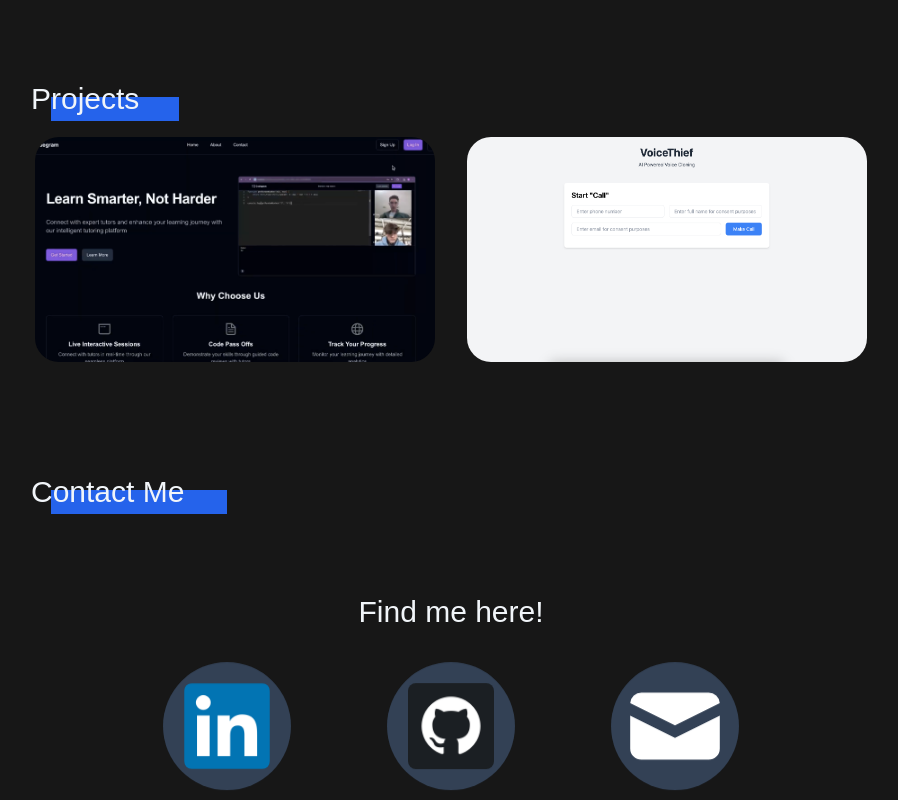
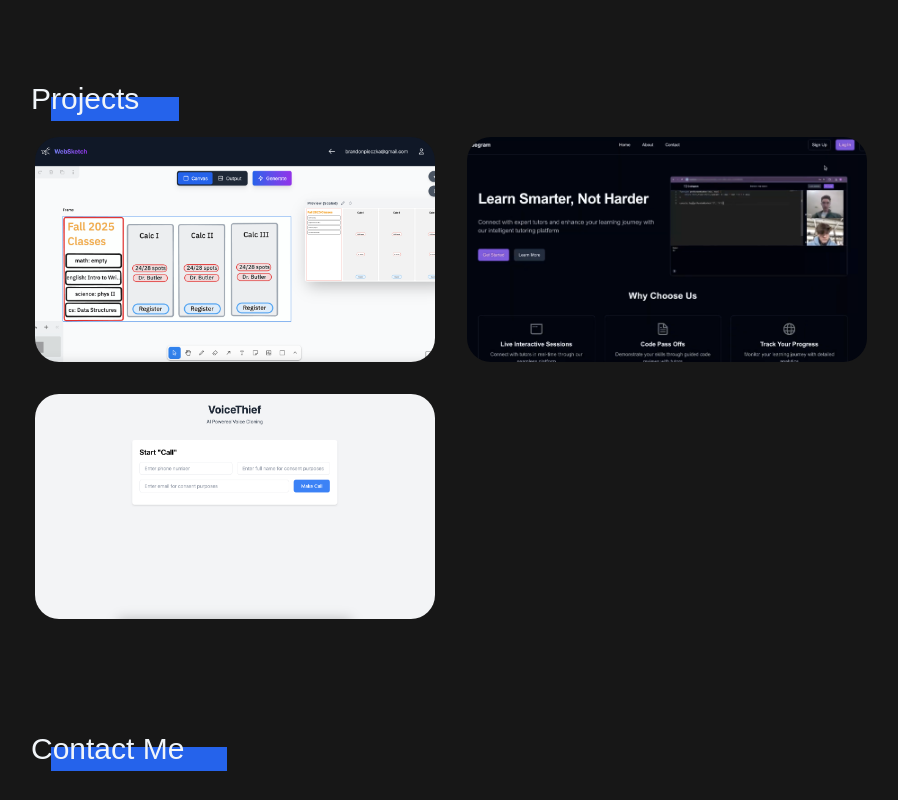
Before and after one commit to Bardemic/Portfolio, a React (Vite) app: page / in a window 1280 px wide. Shown: the part 1900-2700 px from the top of the page, without its empty margins (189-1087 px from the left). Built offline with nearby package versions, Linux system fonts and the light colour scheme; a web font is replaced by a local one.

Commit message:
frontend changes

```diff
--- a/src/Components/ProjectCard.jsx
+++ b/src/Components/ProjectCard.jsx
@@ -1,4 +1,4 @@
-export default function ProjectCard({imageLink, text}) {
+export default function ProjectCard({imageLink, link, text}) {
     return (
         <div className="w-full group relative">
             <div className="aspect-video rounded-3xl overflow-hidden">
@@ -8,8 +8,16 @@ export default function ProjectCard({imageLink, text}) {
                     className="w-full h-full object-cover"
                 />
             </div>
-            <div className="text-blue-500 bg-black absolute bottom-0 w-full group-hover:opacity-100 rounded-b-3xl p-2.5 px-4 opacity-0 animation delay-50 duration-300 group-hover:text-opacity-100 group-hover:bg-opacity-80">
-                {text}
+            <div className="text-blue-500 flex justify-between items-center bg-black absolute bottom-0 w-full group-hover:opacity-100 rounded-b-3xl p-2.5 px-4 opacity-0 animation delay-50 duration-300 group-hover:text-opacity-100 group-hover:bg-opacity-80">
+                <div>
+                    {text}
+                </div>
+                {link &&
+                    <div>
+                        <a href={link}><img className='h-6' alt={'link'} src={'link.svg'}/>
+                        </a>
+                    </div>
+                }
             </div>
         </div>
     )
--- a/src/Components/ProjectSection.jsx
+++ b/src/Components/ProjectSection.jsx
@@ -7,10 +7,13 @@ export default function ProjectSection() {
             <HeaderWithBackground title={'Projects'} length={4}/>
             <div className='mainContainer grid gap-8 grid-cols-1 md:grid-cols-2 w-full'>
                 <SlideIn>
-                    <ProjectCard imageLink={'Codegram.png'} text={'Codegram'}/>
+                    <ProjectCard imageLink={'websketch.png'} link={'https://devpost.com/software/untitledproject'} text={'Websketch'}/>
                 </SlideIn>
                 <SlideIn>
-                    <ProjectCard imageLink={'VoiceThief.png'} text={'VoiceThief'}/>
+                    <ProjectCard imageLink={'Codegram.png'} link={'https://devpost.com/software/codegram'} text={'Codegram'}/>
+                </SlideIn>
+                <SlideIn>
+                    <ProjectCard imageLink={'VoiceThief.png'} text={'VoiceThief'} link={'https://voicethief.bardemic.xyz'} />
                 </SlideIn>
             </div>
         </div>
```
Also changed, not shown: public/link.svg (added), public/websketch.png (added).
